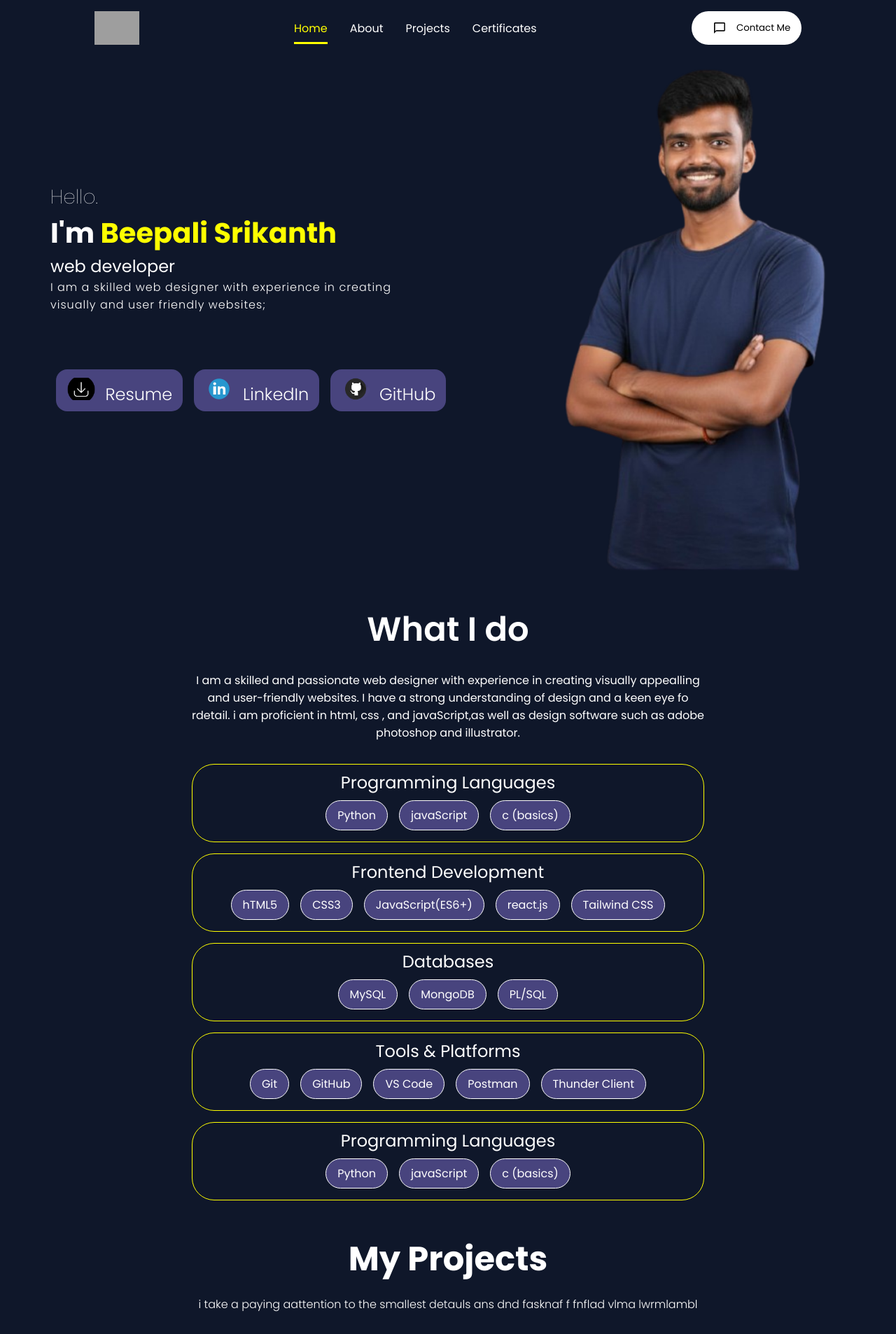
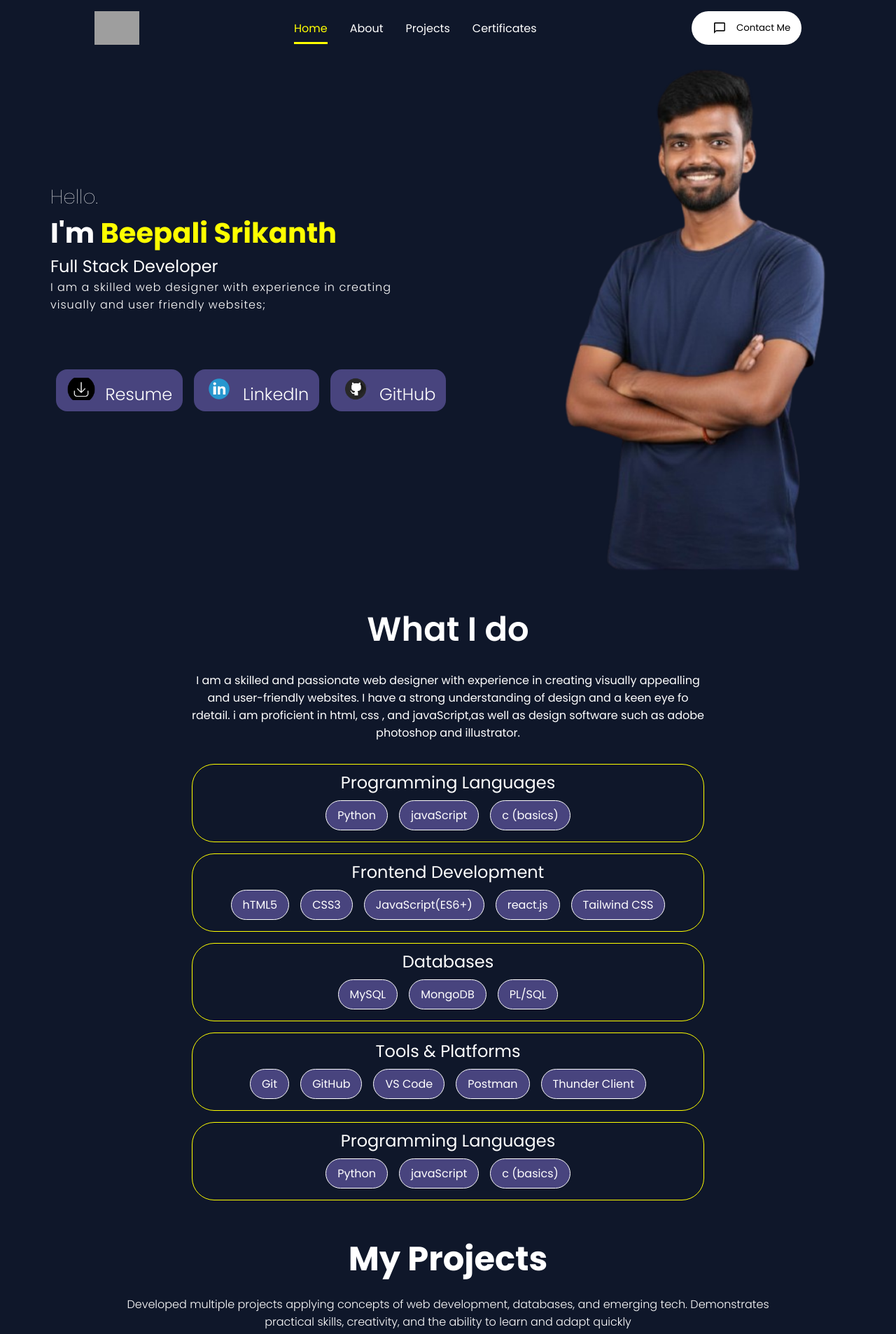
Before and after one commit to Beepalisrikanth/My_Portfolio-, a React (Create React App) app: page / in a window 1280 px wide. Shown: the top 1907 px of the page at 70% size. Built offline with nearby package versions, Linux system fonts and the light colour scheme; grey boxes are pictures that could not be loaded.

Commit message:
adding roles in frontend

```diff
--- a/src/Components/Project/Projects.js
+++ b/src/Components/Project/Projects.js
@@ -13,7 +13,7 @@ const Projects = () => {
     <section id="projects">
 
       <h2 className='projectTitle'>My Projects</h2>
-      <span className="projectDesc">i take a paying aattention to the smallest detauls ans dnd fasknaf f fnflad vlma lwrmlambl</span>
+      <span className="projectDesc">Developed multiple projects applying concepts of web development, databases, and emerging tech. Demonstrates practical skills, creativity, and the ability to learn and adapt quickly</span>
       <div className='projectblocks'>
 
         <div className='projectblock'>
--- a/src/Components/intro/Intro.css
+++ b/src/Components/intro/Intro.css
@@ -94,6 +94,19 @@
 }
 
 
+.introrole::after {
+      content: "Web Developer";
+      animation: role 20s infinite; /* 7 days × 5s each */
+    }
+
+    @keyframes role {
+      0%   { content: "Web Developer"; }
+      20% { content: "Frontend Developer"; }
+      40% { content: "Full Stack Developer"; }
+      60% { content: "Backend Developer"; }
+      80% { content: "React Developer"; }
+      100% { content: "Web Developer"; } /* loop back */
+    }
 
 
 
--- a/src/Components/intro/Intro.js
+++ b/src/Components/intro/Intro.js
@@ -13,7 +13,7 @@ const Intro = () => {
             <span className="hello">Hello. </span>
             <span className="introtext">I'm
                 <span className="introname"> Beepali Srikanth </span><br></br>
-                <div className='introrole'>web developer</div>
+                <div className='introrole'></div>
             </span>
             <p className='intropara'>I am a skilled web designer with experience in creating<br></br> visually and user friendly websites;</p>
 
```
